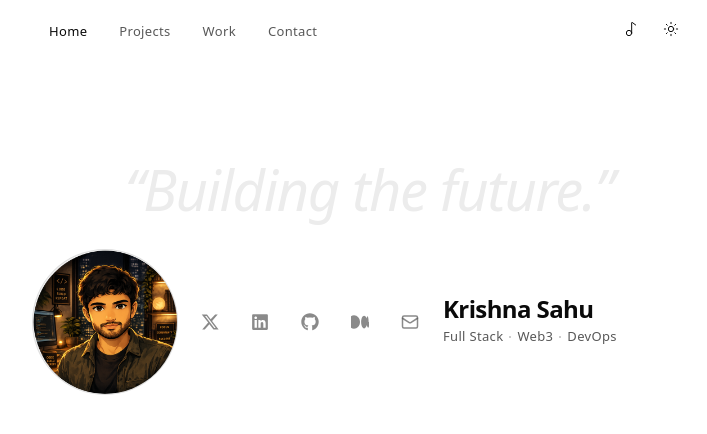
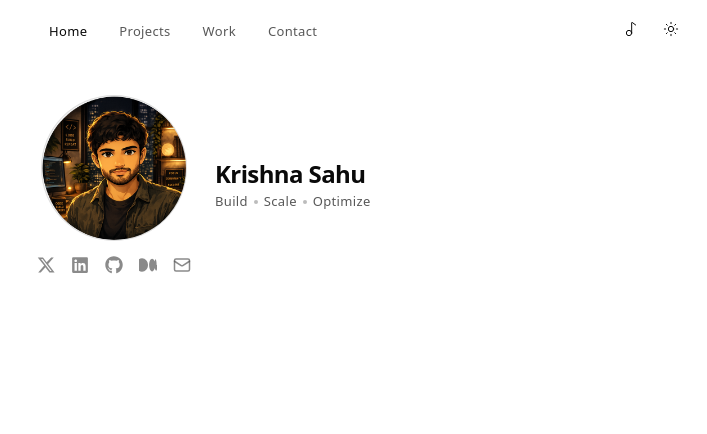
Before and after one commit to krishnasahu22032003/portfolio, a Next.js app: page / in a window 1280 px wide. Shown: the top 434 px of the page, without its empty margins (271-978 px from the left). Built offline with nearby package versions, Linux system fonts and the light colour scheme.

Commit message:
update code

```diff
--- a/components/landing/Hero.tsx
+++ b/components/landing/Hero.tsx
@@ -5,18 +5,18 @@ import HeroLinks from "./HeroLinks"
 
 const quote = "Building the future."
 const name = "Krishna Sahu"
-const keywords = ["Full Stack", "Web3", "DevOps"]
+const keywords = [
+  "Build",
+  "Scale",
+  "Optimize",
+]
 
 const Hero = () => {
   return (
     <section className="relative container mx-auto max-w-2xl h-[250px] px-4">
-      <div className="absolute inset-0 flex items-center justify-center px-6">
-        <h1 className="max-w-lg text-center font-serif text-[clamp(2rem,6vw,3.5rem)] font-medium italic leading-[1.15] tracking-tight text-foreground/[0.08]">
-          &ldquo;{quote}&rdquo;
-        </h1>
-      </div>
 
-      <div className="absolute -bottom-20 left-0 flex items-center gap-4 sm:gap-5">
+      <div className="absolute mt-8 left-0 flex items-center gap-5">
+        <div className="flex flex-col items-center gap-3">
           <div className="h-30 w-30 shrink-0 overflow-hidden rounded-full ring-1 ring-border bg-muted sm:h-36 sm:w-36">
             <img
               src="/avatar.png"
@@ -24,20 +24,23 @@ const Hero = () => {
               className="h-full w-full object-cover"
             />
           </div>
-<HeroLinks/>
+
+          <HeroLinks />
+        </div>
+
         <div className="flex flex-col gap-1.5">
           <h3 className="font-serif text-xl font-semibold leading-none tracking-tight text-foreground sm:text-2xl">
-            <TextReveal text={name} delay={150} />
+            <TextReveal text={name} delay={550} />
           </h3>
 
           <ul className="flex flex-wrap items-center gap-x-1.5 gap-y-1">
             {keywords.map((word, i) => (
               <li key={word} className="flex items-center gap-1.5">
                 {i > 0 && (
-                  <span className="h-0.5 w-0.5 shrink-0 rounded-full bg-muted-foreground/40" />
+                  <span className="h-1 w-1 rounded-full bg-muted-foreground/40" />
                 )}
                 <span className="text-[13px] font-medium tracking-wide text-muted-foreground">
-                  <TextReveal text={word} delay={550 + i * 120} />
+                  <TextReveal text={word} delay={950 + i * 120} />
                 </span>
               </li>
             ))}
--- a/components/landing/HeroLinks.tsx
+++ b/components/landing/HeroLinks.tsx
@@ -47,7 +47,7 @@ const HeroLinks = () => {
       variants={container}
       initial="hidden"
       animate="show"
-      className="flex items-center justify-center gap-5 sm:gap-6"
+      className="flex items-center justify-center gap-2 sm:gap-2"
     >
       {links.map(({ label, href, icon: Icon }) => (
         <motion.div key={label} variants={item} className="group relative flex flex-col items-center">
```
Lines whose indentation alone changed are shown as unchanged.
